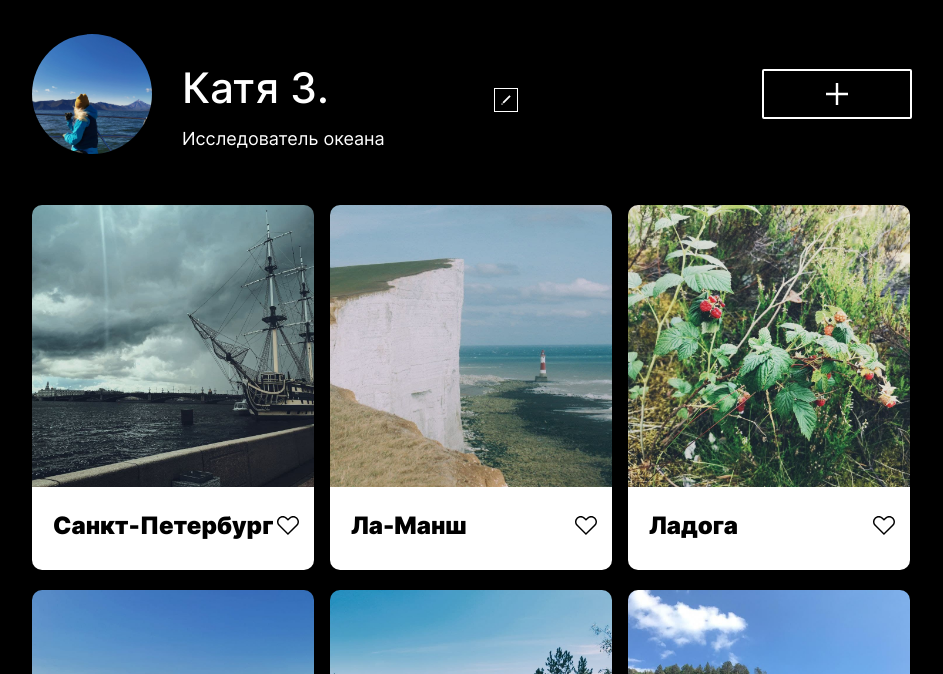
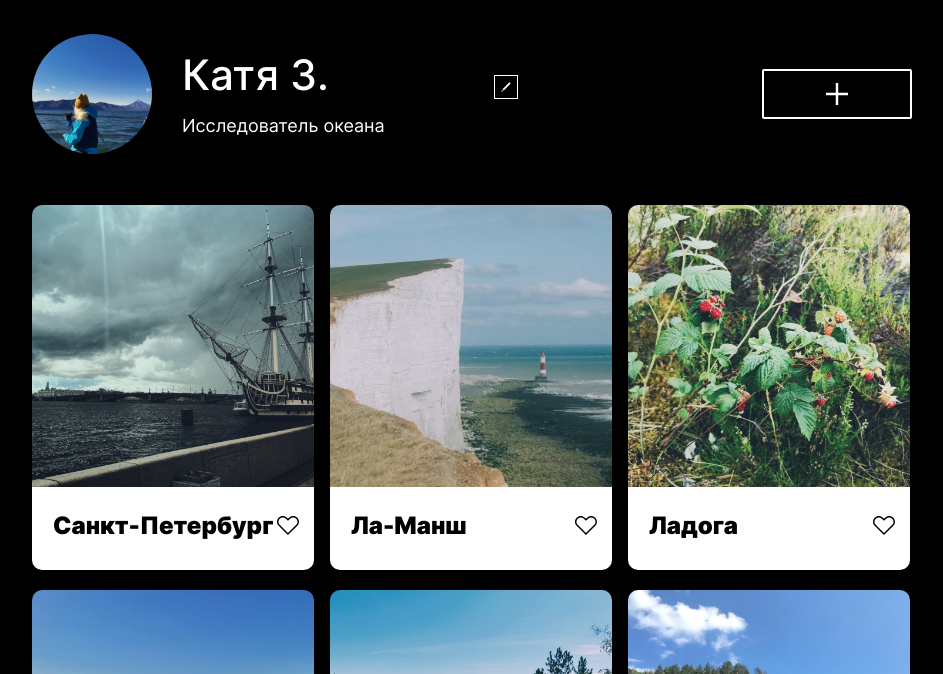
Before and after one commit to KkeyZ1788/mesto, a plain HTML site: page index.html in a window 1280 px wide. Shown: the part 126-800 px from the top of the page, without its empty margins (168-1111 px from the left). Drawn offline with Linux system fonts and the light colour scheme.

Commit message:
обновление header

```diff
--- a/blocks/profile/__wrapper/profile__wrapper.css
+++ b/blocks/profile/__wrapper/profile__wrapper.css
@@ -9,6 +9,5 @@
   .profile__wrapper{
     justify-content: flex-start;
     align-items: flex-end;
-    margin-top: 25.75px;
   }
 }
```
